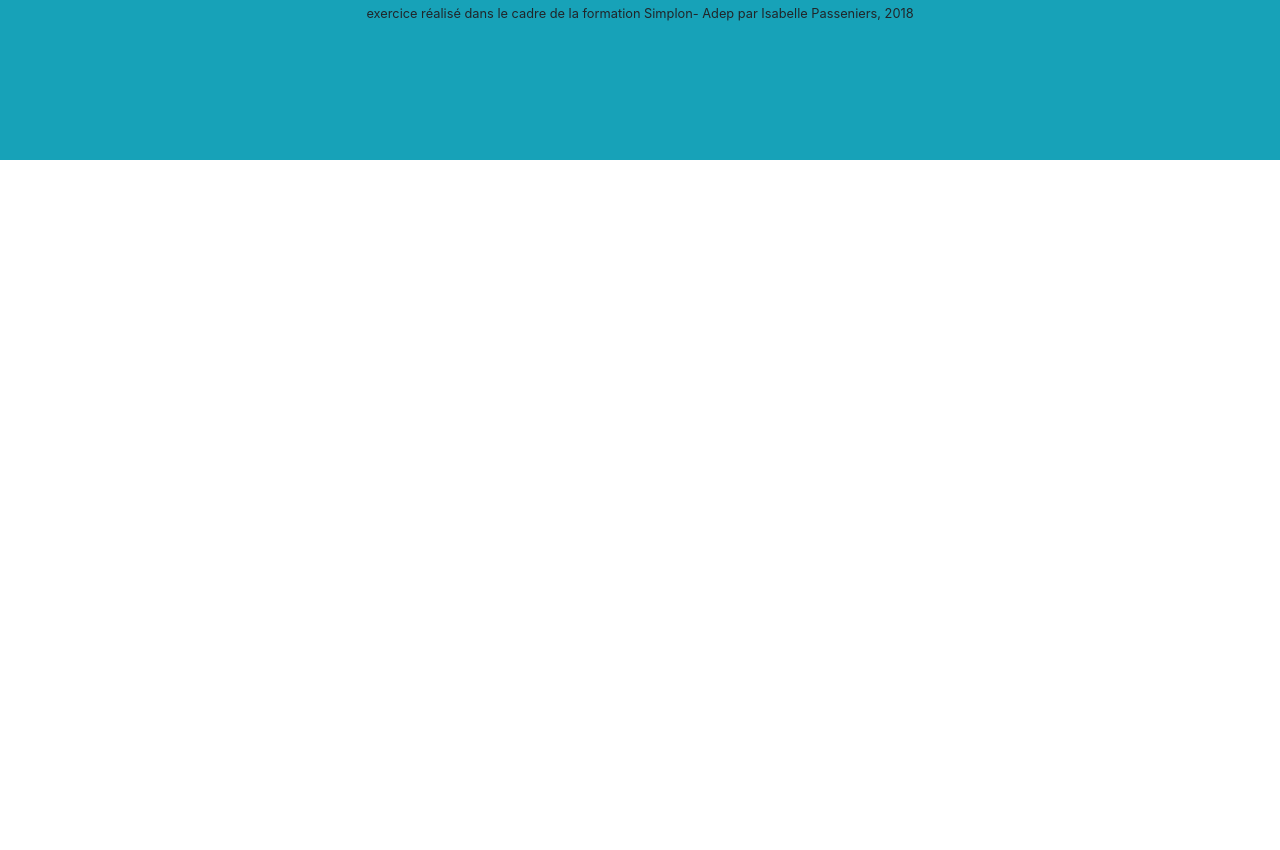
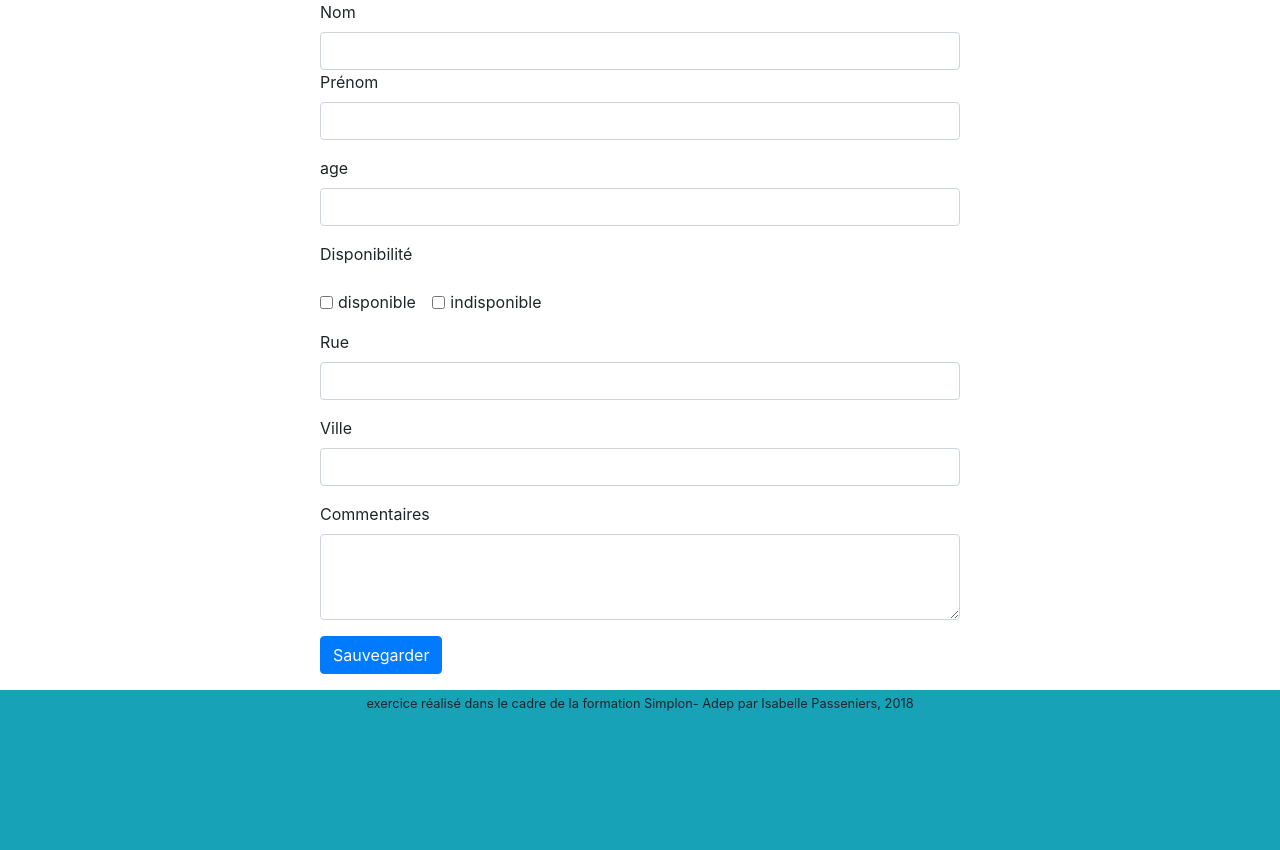
Before and after one commit to isapas/saveEarth, a PHP site: template view/form/updateForm.php in a window 1280 px wide. Shown: the part 160-1010 px from the top of the page. Before the commit the page ends 320 px from the top, so only its background shows below. Run offline with PHP 8.4, Linux system fonts and the light colour scheme; the template is opened without the code that fills it: most values are stand-ins (such as "Sample title", 1, 10 or a date in 2020).

Commit message:
add update delete controlers, finish forms, and form views

```diff
--- /dev/null
+++ b/controler/index.php
@@ -0,0 +1,3 @@
+<?php
+require "../view/accueilView.php";
+ ?>
--- a/controller/volunteersController.php
+++ b/controler/volunteersControler.php
@@ -3,7 +3,8 @@ require "../model/db.php";
 require "../model/volunteersManager.php";
 $db = dbconnect();
 $volunteers = getVolunteers($db);
-//var_dump($volunteers);
+
+
 require "../view/volunteersView.php";
 //var_dump($db);
 
--- a/index.php
+++ b/index.php
@@ -1,3 +1,4 @@
 <?php
-  header ("Location: view/accueilView.php");
+  header ("Location: controler/index.php");
+  exit;
 ?>
--- a/view/accueilView.php
+++ b/view/accueilView.php
@@ -11,7 +11,7 @@
           <div class="card-body">
             <h5 class="card-title">Accéder à la plateforme d'administration des bénévoles</h5>
             <p class="card-text">Vous pourrez ajouter, modifier et supprimer un bénévole</p>
-            <a href="../controller/volunteersController.php" class="btn btn-primary">J'y vais</a>
+            <a href="../controler/volunteersControler.php" class="btn btn-primary">J'y vais</a>
           </div>
         </div>
       </div>
--- /dev/null
+++ b/view/addVolunteerView.php
@@ -0,0 +1,6 @@
+<?php
+include "template/header.php";
+require "form/addForm.php";
+
+include "template/footer.php";
+ ?>
--- a/view/form/updateForm.php
+++ b/view/form/updateForm.php
@@ -0,0 +1,52 @@
+
+
+<form class="m-auto w-50" method="post" action="updateVolunteerControler.php">
+
+  <div class="form-group">
+    <input type="hidden" class="form-control" id="id" placeholder="" value="<?php echo (isset($volunteer)?$volunteer['id']:"");?>" name="id">
+    <div class="">
+      <label for="name">Nom</label>
+      <input type="text" class="form-control" id="name" placeholder="" value="" name="name"required>
+    </div>
+    <div class=" mb-3">
+      <label for="surname">Prénom</label>
+      <input type="text" class="form-control" id="surname" placeholder="" value="" name="surname" required>
+    </div>
+    <div class="mb-3">
+      <label for="age">age</label>
+        <input type="number" class="form-control" name="age" id="age" placeholder="" aria-describedby="inputGroupPrepend2" required>
+      </div>
+    </div>
+  </div>
+  <div class="form-group">
+    <div class="mb-3">
+      <label for="disponibility">Disponibilité</label>
+      <!-- <input type="text" class="form-control" id="validationDefault03" placeholder="" name="diponibility"required> -->
+    </div>
+    <div class="form-check form-check-inline mb-3">
+  <input class="form-check-input" type="checkbox" id="1" value="1" name="disponibility">
+  <label class="form-check-label" for="1">disponible</label>
+</div>
+<div class="form-check form-check-inline">
+  <input class="form-check-input" type="checkbox" id="0" value="0" name="disponibility">
+  <label class="form-check-label" for="0">indisponible</label>
+</div>
+    <div class="mb-3">
+      <label for="street">Rue</label>
+      <input type="text" class="form-control" id="street" placeholder="" name="street"required>
+    </div>
+    <div class="mb-3">
+      <label for="city">Ville</label>
+      <input type="text" class="form-control" id="city" placeholder="" name="city" required>
+    </div>
+  </div>
+  <div class="form-group">
+    <div class="form-group">
+  <label for="comment">Commentaires</label>
+  <textarea class="form-control" id="comment" name="comment" rows="3"></textarea>
+</div>
+  </div>
+  <div class="form-group">
+    <button type="submit" class="btn btn-primary">Sauvegarder</button>
+  </div>
+</form>
--- /dev/null
+++ b/view/updateVolunteerView.php
@@ -0,0 +1,5 @@
+<?php
+include "template/header.php";
+require "form/updateForm.php";
+include "template/footer.php";
+ ?>
```
Also changed, not shown: controler/addVolunteerControler.php (added, +14 -0 lines), controler/deleteVolunteerControler.php (added, +9 -0 lines), controler/updateVolunteerControler.php (added, +15 -0 lines), model/volunteersManager.php (+6 -7 lines), view/form/addForm.php (+37 -51 lines), view/volunteersView.php (+8 -6 lines), view/form/deleteForm.php (deleted).
